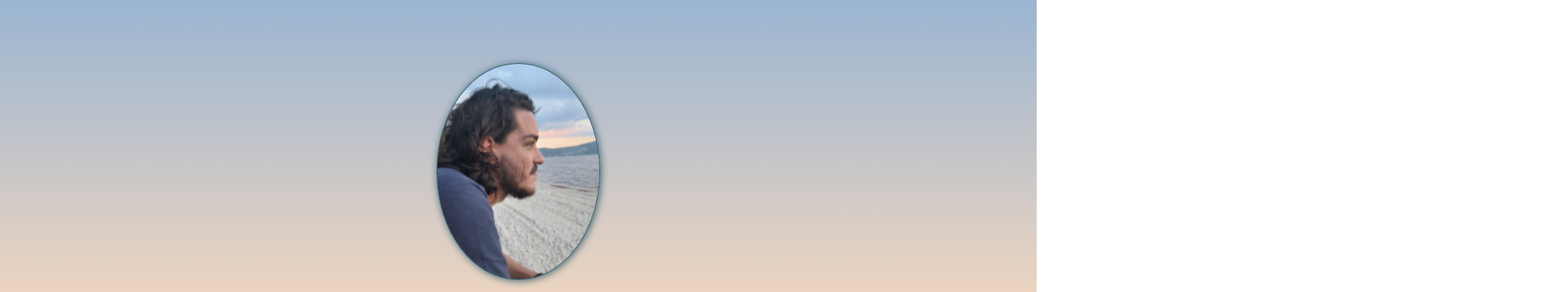
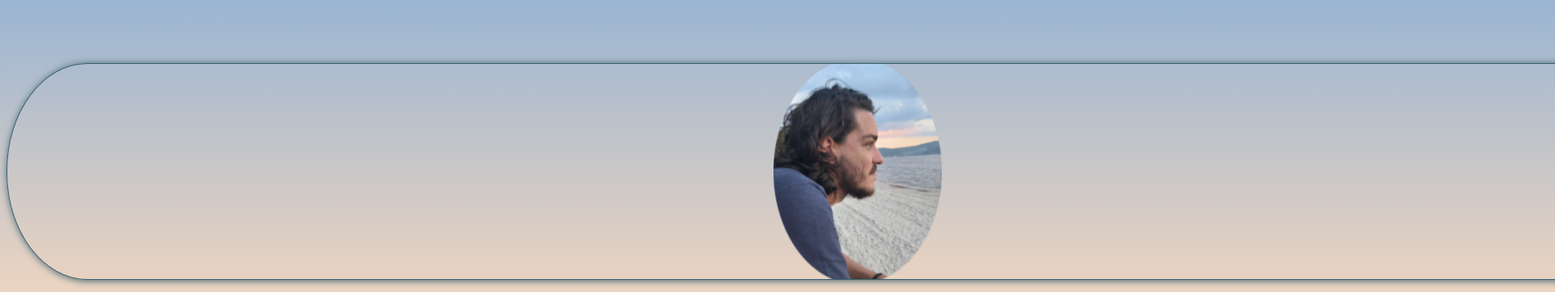
Before and after one commit to luizfernandolpp/projeto-social-tree, a plain HTML site: page index.html in a window 1280 px wide. Shown: the top 361 px of the page at 81% size, 1920 px wide, since content can reach past the window. Drawn offline with Linux system fonts and the light colour scheme.

Commit message:
Update style.css

```diff
--- a/estilo/style.css
+++ b/estilo/style.css
@@ -34,7 +34,7 @@ header{
 
 section#foto{
     margin:auto;
-    width: 200px;
+    width: 2100px;
     height: 266px;
     border-top-left-radius: 100px 133px;
     border-top-right-radius: 100px 133px;
```
